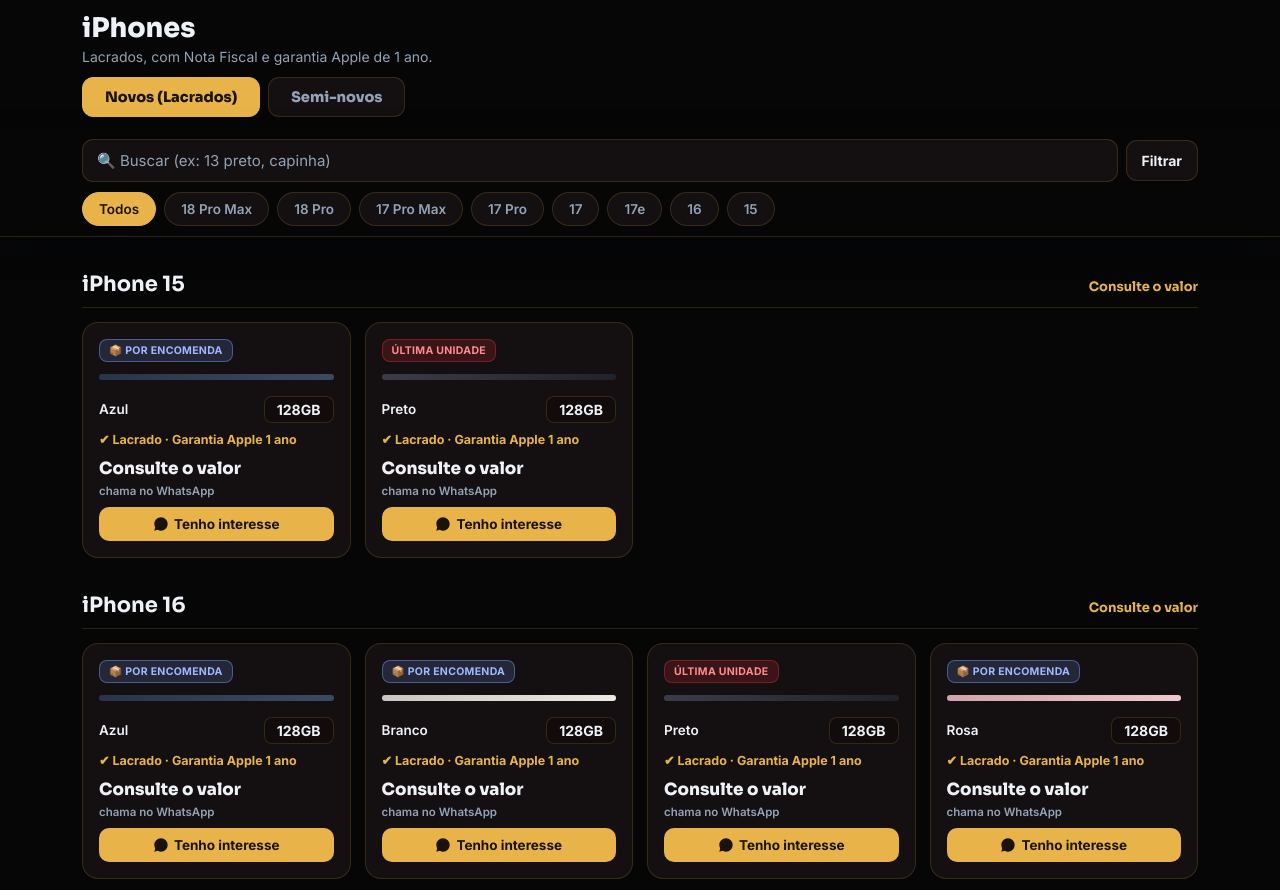
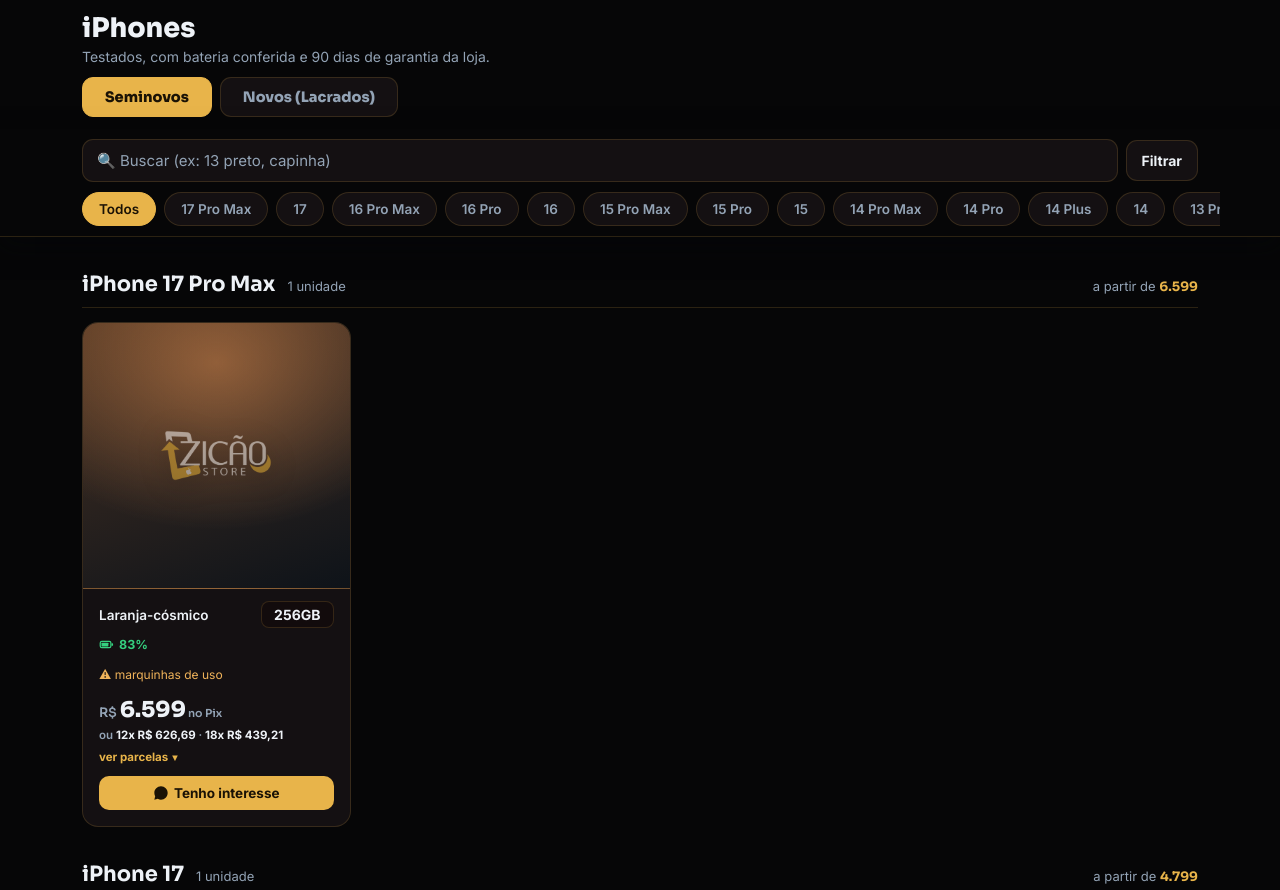
Before and after one commit to thiagogaldinozicao-source/catalogo, a plain HTML site: page index.html in a window 1280 px wide. Shown: the part 820-1710 px from the top of the page. Drawn offline with Linux system fonts and the light colour scheme.

Commit message:
v1.122: catálogo da Black mais vendedor no celular
- Seminovos abrem primeiro (é onde está a Black); lacrados na 2ª aba
- Modelos do mais novo pro mais antigo
- Selo vermelho de economia (−R$ X) nos cards e no carrossel, só com preço riscado real
- Card sem foto do mesmo tamanho do card com foto (quadro com a cor + logo)
- Selos em cima da foto, legíveis
- Lacrado: 'Consulte o valor' mais enxuto, botão 'Consultar valor'

Co-Authored-By: Claude Opus 5.5 <noreply@anthropic.com>
Claude-Session: https://claude.ai/code/session_01RoqTTgXyazuDxX5PZLvvqM

```diff
--- a/index.html
+++ b/index.html
@@ -101,7 +101,21 @@ background:var(--card);color:var(--txt);font-family:'Inter',system-ui,-apple-sys
 .pgl button.on{border-color:var(--gold);background:rgba(235,181,51,.12);color:var(--txt)}
 .pgl button.on b{color:var(--gold)}
 /* v1.121: lacrado sem preço */
-.price.consulta,.det-price.consulta{font-size:1.05em}
+.price.consulta,.det-price.consulta{font-size:17px;color:var(--gold)}
+/* v1.122: card sem foto do mesmo tamanho do card com foto */
+.cph{width:calc(100% + 32px);margin:-16px -16px 0;aspect-ratio:1/1;display:flex;align-items:center;justify-content:center;border-bottom:1px solid var(--line);background:radial-gradient(120% 90% at 50% 15%,color-mix(in srgb,var(--c2,#3a4552) 55%,transparent),transparent 70%),linear-gradient(160deg,color-mix(in srgb,var(--c1,#2a3340) 35%,#0e1319),#0e1319)}
+.cph img{width:42%;opacity:.5;filter:drop-shadow(0 4px 14px rgba(0,0,0,.5))}
+@media (max-width:640px){.cph{width:calc(100% + 24px);margin:-12px -12px 0}}
+/* v1.122: selos em cima da foto (não empurram nem cobrem o resto) */
+.card>.card-flags{position:absolute;top:10px;left:10px;right:10px;z-index:2;pointer-events:none}
+.card>.card-flags .flag{box-shadow:0 2px 8px rgba(0,0,0,.45)}
+.card>.card-flags .flag.high{background:#0d3b25;color:#5ff0a0;border-color:#1f7a4b}
+.card>.card-flags .flag.enc{background:#1b2547;color:#b9cbff;border-color:#4a63b0}
+.card>.card-flags .flag.ult{background:#4a1418;color:#ffb3b7;border-color:#8a2a31}
+/* v1.122: selo de economia */
+.flag.eco{background:linear-gradient(135deg,#ff3b4d,#ff6a3d);color:#fff;box-shadow:0 3px 10px rgba(255,59,77,.35)}
+.camp-ft{position:relative}
+.camp-eco{position:absolute;top:8px;left:8px;z-index:1;background:linear-gradient(135deg,#ff3b4d,#ff6a3d);color:#fff;font-weight:900;font-size:12.5px;padding:4px 9px;border-radius:8px;box-shadow:0 3px 10px rgba(0,0,0,.35)}
 /* faixa de preço em outra cor pra diferenciar */
 .filter.price .fbtn.active{background:var(--green);color:#06231a;border-color:var(--green)}
 
@@ -446,8 +460,8 @@ const CORES = {
 <p id="hsub"></p>
 </div>
 <div class="tabs" id="tabs">
+<button class="tab" data-linha="semi">Seminovos</button>
 <button class="tab" data-linha="novos">Novos (Lacrados)</button>
-<button class="tab" data-linha="semi">Semi-novos</button>
 </div>
 
 <!-- Busca + filtros (os filtros ficam guardados até a pessoa pedir) -->
@@ -583,7 +597,7 @@ return it.bat?`<span class="bat">${batIco()} ${it.bat}%</span>`:`<span class="ba
 }
 
 let ITENS=[], faixaCtx='';
-let sec='apple', grp='iPhone', linha='novos', filtroModelo='all', filtroCor='all', filtroPreco='all', termoBusca='';
+let sec='apple', grp='iPhone', linha='semi', filtroModelo='all', filtroCor='all', filtroPreco='all', termoBusca='';
 
 function gruposDe(s){
 const its=ITENS.filter(i=>i.s===s);
@@ -592,7 +606,7 @@ if(S.grupos) return S.grupos.filter(g=>its.some(i=>i.g===g));
 const cats=[...new Set(its.map(i=>i.g))].sort((a,b)=>(a==='Outros')-(b==='Outros')||a.localeCompare(b,'pt'));
 return cats.length>1?['Todos',...cats]:cats;
 }
-const linhasDe=(s,g)=>{const its=ITENS.filter(i=>i.s===s&&(g==='Todos'||i.g===g)&&ehAparelho(i));return ['novos','semi'].filter(l=>its.some(i=>(i.cond==='novo')===(l==='novos')));};
+const linhasDe=(s,g)=>{const its=ITENS.filter(i=>i.s===s&&(g==='Todos'||i.g===g)&&ehAparelho(i));return ['semi','novos'].filter(l=>its.some(i=>(i.cond==='novo')===(l==='novos')));};
 
 // escolhe grupo/linha válidos (quando o estoque muda, o link continua abrindo algo)
 function ajusta(){
@@ -627,7 +641,7 @@ if(h==='apple'){sec='apple';grp='iPhone';}
 else if(h==='acessorios'){sec='acessorios';grp='Todos';}
 else if(h.startsWith('acessorios-')){sec='acessorios';const c=h.slice(11);grp=[...new Set(ITENS.filter(i=>i.s==='acessorios').map(i=>i.g))].find(g=>slug(g)===c)||'Todos';}
 else{const g=Object.keys(GSLUG).find(k=>GSLUG[k]===h);if(g){grp=g;sec=SECOES.find(s=>s.grupos&&s.grupos.includes(g)).k;}}
-linha=l||'novos';
+linha=l||'semi';
 ajusta();
 }
 function navega(){ajusta();filtroModelo='all';filtroCor='all';filtroPreco='all';history.replaceState(null,'',hashAtual());desenha();}
@@ -636,10 +650,10 @@ function chip(bar,label,ativo,on,cls='fbtn'){const b=document.createElement('but
 
 function desenhaNav(){
 const sb=$('secs');sb.innerHTML='';
-SECOES.forEach(S=>chip(sb,`<span>${S.ico}</span> ${S.nome}`,!termoBusca&&sec===S.k,()=>{sec=S.k;grp=S.k==='acessorios'?'Todos':gruposDe(S.k)[0];linha='novos';limpaBusca();navega();},'sec'));
+SECOES.forEach(S=>chip(sb,`<span>${S.ico}</span> ${S.nome}`,!termoBusca&&sec===S.k,()=>{sec=S.k;grp=S.k==='acessorios'?'Todos':gruposDe(S.k)[0];linha='semi';limpaBusca();navega();},'sec'));
 const gb=$('grps');gb.innerHTML='';
 const gs=gruposDe(sec);
-if(!termoBusca&&gs.length>1) gs.forEach(g=>chip(gb,esc(g),g===grp,()=>{grp=g;linha='novos';navega();},'grp'));
+if(!termoBusca&&gs.length>1) gs.forEach(g=>chip(gb,esc(g),g===grp,()=>{grp=g;linha='semi';navega();},'grp'));
 gb.hidden=!!termoBusca||gs.length<2;
 }
 
@@ -674,7 +688,7 @@ const casaBusca=(it,termo)=>{const alvo=norm(`${it.tipo==='iPhone'?'iphone':''}
 
 // agrupa em blocos: aparelho por modelo; acessório por categoria
 function blocos(lista){
-const ord=[...lista].sort((a,b)=>SECOES.findIndex(s=>s.k===a.s)-SECOES.findIndex(s=>s.k===b.s)||idxModelo(a)-idxModelo(b)||nomeDe(a).localeCompare(nomeDe(b),'pt')||precoAjustado(a)-precoAjustado(b)||capNum(a.cap)-capNum(b.cap)||(b.bat||0)-(a.bat||0)||(a.cor||'').localeCompare(b.cor||'','pt'));
+const ord=[...lista].sort((a,b)=>SECOES.findIndex(s=>s.k===a.s)-SECOES.findIndex(s=>s.k===b.s)||idxModelo(b)-idxModelo(a)||nomeDe(a).localeCompare(nomeDe(b),'pt')||precoAjustado(a)-precoAjustado(b)||capNum(a.cap)-capNum(b.cap)||(b.bat||0)-(a.bat||0)||(a.cor||'').localeCompare(b.cor||'','pt'));
 const out=[];const by={};
 ord.forEach(it=>{
 const k=ehAparelho(it)?'a:'+nomeDe(it)+(termoBusca?'|'+it.cond:''):'c:'+it.g;
@@ -744,7 +758,7 @@ blocos(lista).forEach(bl=>{
 const comPreco=bl.itens.filter(i=>!consulta(i)), menor=comPreco.reduce((m,i)=>precoAjustado(i)<precoAjustado(m)?i:m,comPreco[0]);
 const semi=bl.ap&&bl.itens[0].cond==='semi';
 const block=document.createElement('div');block.className='model-block';
-block.innerHTML=`<div class="model-head"><h3>${esc(bl.titulo)}</h3>${semi?`<span class="count">${bl.itens.length} ${bl.itens.length>1?'unidades':'unidade'}</span>`:''}<span class="from">${menor?`a partir de <b>${precoTexto(menor)}</b>`:'<b>Consulte o valor</b>'}</span></div><div class="grid"></div>`;
+block.innerHTML=`<div class="model-head"><h3>${esc(bl.titulo)}</h3>${semi?`<span class="count">${bl.itens.length} ${bl.itens.length>1?'unidades':'unidade'}</span>`:''}<span class="from">${menor?`a partir de <b>${precoTexto(menor)}</b>`:'sob consulta'}</span></div><div class="grid"></div>`;
 const grid=block.querySelector('.grid');
 bl.itens.forEach(it=>grid.appendChild(card(it)));
 catalog.appendChild(block);
@@ -774,8 +788,10 @@ return encodeURIComponent(it.enc?`Olá! Tenho interesse no ${desc}, por encomend
 function dadosCard(it){
 const ap=ehAparelho(it), nome=nomeDe(it), pTxt=precoTexto(it), vista=precoAjustado(it);
 const msg=msgDe(it,'pix');
+const eco=!consulta(it)&&promoAtiva(it)&&!it.sd?precoNormal(it)-Number(it.pp):0;
 let flags=it.enc?`<span class="flag enc">📦 Por encomenda</span>`:'';
 if(ap&&it.cond==='semi'){if(it.bat===100)flags=`<span class="flag perfect">🔋 100% bateria</span>`;else if(it.bat>=90)flags=`<span class="flag high">Bateria alta</span>`;}
+if(eco>0) flags=`<span class="flag eco">−R$ ${fmt(eco)}</span>`+flags;
 return {ap,nome,pTxt,vista,msg,flags,foto:fotoDe(it),fotoG:it.fg?'fotos/'+it.fg:fotoDe(it),c:corDe(it.cor),selo:seloDe(it)};
 }
 function parcelasHtml(vista){
@@ -790,13 +806,13 @@ const topo=d.ap?`<div class="ctop"><span class="colr">${esc(it.cor||'—')}</spa
 const ult=Number(it.q)>0&&Number(it.q)<=2&&(it.cond==='novo'||!d.ap)?`<span class="flag ult">${it.q===1?'Última unidade':'Últimas unidades'}</span>`:'';
 el.innerHTML=`${d.flags||ult?`<div class="card-flags">${d.flags||''}${ult}</div>`:''}
 ${d.foto?`<img class="cphoto" src="${d.foto}" alt="${esc(d.nome)}" loading="lazy" decoding="async">`:''}
-${d.foto?'':d.c?`<div class="cchip" style="background:linear-gradient(135deg,${d.c.frame},${d.c.body})"></div>`:`<div class="cchip neutro"></div>`}
+${d.foto?'':`<div class="cph"${d.c?` style="--c1:${d.c.frame};--c2:${d.c.body}"`:''}><img src="logo.png" alt="" loading="lazy"></div>`}
 <div class="cinfo">${d.foto?fotoNota(it):''}${topo}
 ${d.selo}
 ${it.obs?`<div class="cobs">⚠ ${esc(it.obs)}</div>`:''}
-${consulta(it)?`<div class="price consulta">Consulte o valor</div><div class="parcela">chama no WhatsApp</div>`:`<div class="price">${promoAtiva(it)&&Number(it.pp)<precoNormal(it)&&!it.sd?`<s class="de">de R$ ${fmt(precoNormal(it))}</s>`:''}<small>R$ </small>${d.pTxt}<span class="pix">no Pix</span></div>
+${consulta(it)?`<div class="price consulta">Consulte o valor</div>`:`<div class="price">${promoAtiva(it)&&Number(it.pp)<precoNormal(it)&&!it.sd?`<s class="de">de R$ ${fmt(precoNormal(it))}</s>`:''}<small>R$ </small>${d.pTxt}<span class="pix">no Pix</span></div>
 ${parcelasHtml(d.vista)}`}
-<a class="buy" target="_blank" href="https://wa.me/${WHATS}?text=${d.msg}">${WA}Tenho interesse</a></div>`;
+<a class="buy" target="_blank" href="https://wa.me/${WHATS}?text=${d.msg}">${WA}${consulta(it)?'Consultar valor':'Tenho interesse'}</a></div>`;
 el.tabIndex=0;
 const abrir=()=>abrirDetalhe(it);
 el.addEventListener('click',e=>{if(e.target.closest('a,summary,details'))return;abrir();});
@@ -891,7 +907,8 @@ function miniCamp(it){const n=precoNormal(it),v=precoAjustado(it),nm=[it.marca,i
 const msg=encodeURIComponent(`Oi! Vi no catálogo: ${nm}${it.cor?' '+it.cor:''} por R$ ${fmt(v)}. Ainda tem?`);
 const det=[it.cor,it.cond==='novo'?'Lacrado':it.cond==='semi'?(it.bat?'Seminovo · bateria '+it.bat+'%':'Seminovo'):''].filter(Boolean).join(' · ');
 // foto real (da loja ou do modelo); sem foto = quadro neutro com o logo (não inventa imagem do aparelho)
-const ft=f?`<div class="camp-ft"><img loading="lazy" src="${f}" alt="${esc(nm)}"></div>`:`<div class="camp-ft neutro"><img src="logo.png" alt=""><span>${esc(it.g||'')}</span></div>`;
+const eco=v<n&&!it.sd?n-v:0, ecoTag=eco>0?`<span class="camp-eco">−R$ ${fmt(eco)}</span>`:'';
+const ft=f?`<div class="camp-ft">${ecoTag}<img loading="lazy" src="${f}" alt="${esc(nm)}"></div>`:`<div class="camp-ft neutro">${ecoTag}<img src="logo.png" alt=""><span>${esc(it.g||'')}</span></div>`;
 return `<div class="camp-i">${ft}<div class="camp-ib">${f?fotoNota(it):''}<div class="n">${esc(nm)}</div><div class="m">${esc(det)}</div>
 <div class="p">${v<n&&!it.sd?`<s>de R$ ${fmt(n)}</s>`:''}R$ ${fmt(v)}<span class="pix">no Pix</span></div>${v>=PARCELA_MIN?`<div class="parc">ou 12x R$ ${fmt2(valorParcela(v,12))} no cartão</div>`:''}<a target="_blank" rel="noopener" href="https://wa.me/${WHATS}?text=${msg}">Chamar no WhatsApp</a></div></div>`;}
 function secCamp(id,tit,lista){return `<div class="camp-sec" id="${id}"><div class="camp-h"><h3>${tit}</h3><div class="camp-nav"><span>arraste</span><button type="button" aria-label="Anterior" data-cl="${id}" data-d="-1">‹</button><button type="button" aria-label="Próximo" data-cl="${id}" data-d="1">›</button></div></div><div class="camp-wrap"><div class="camp-l">${lista.map(miniCamp).join('')}</div></div></div>`;}
```
